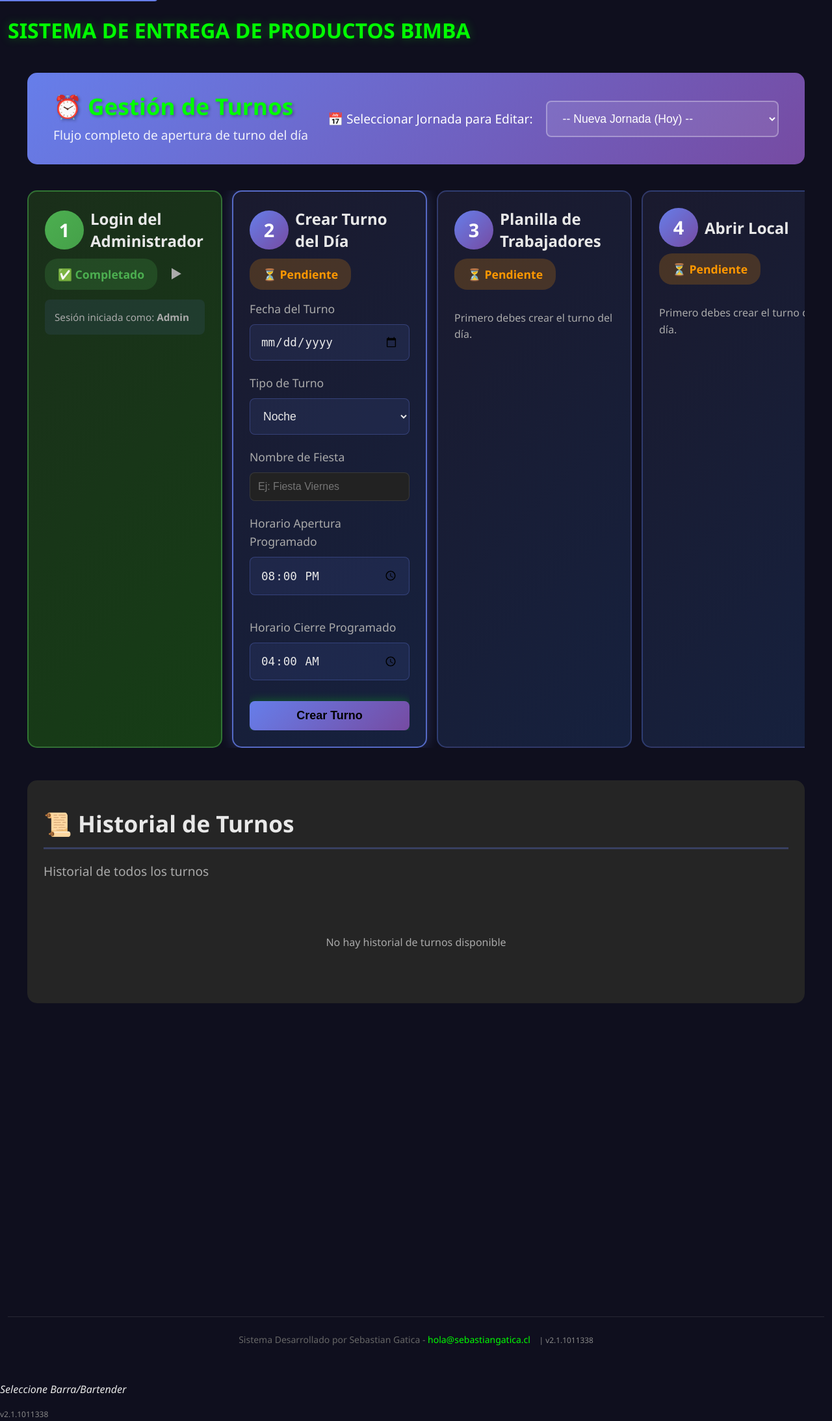
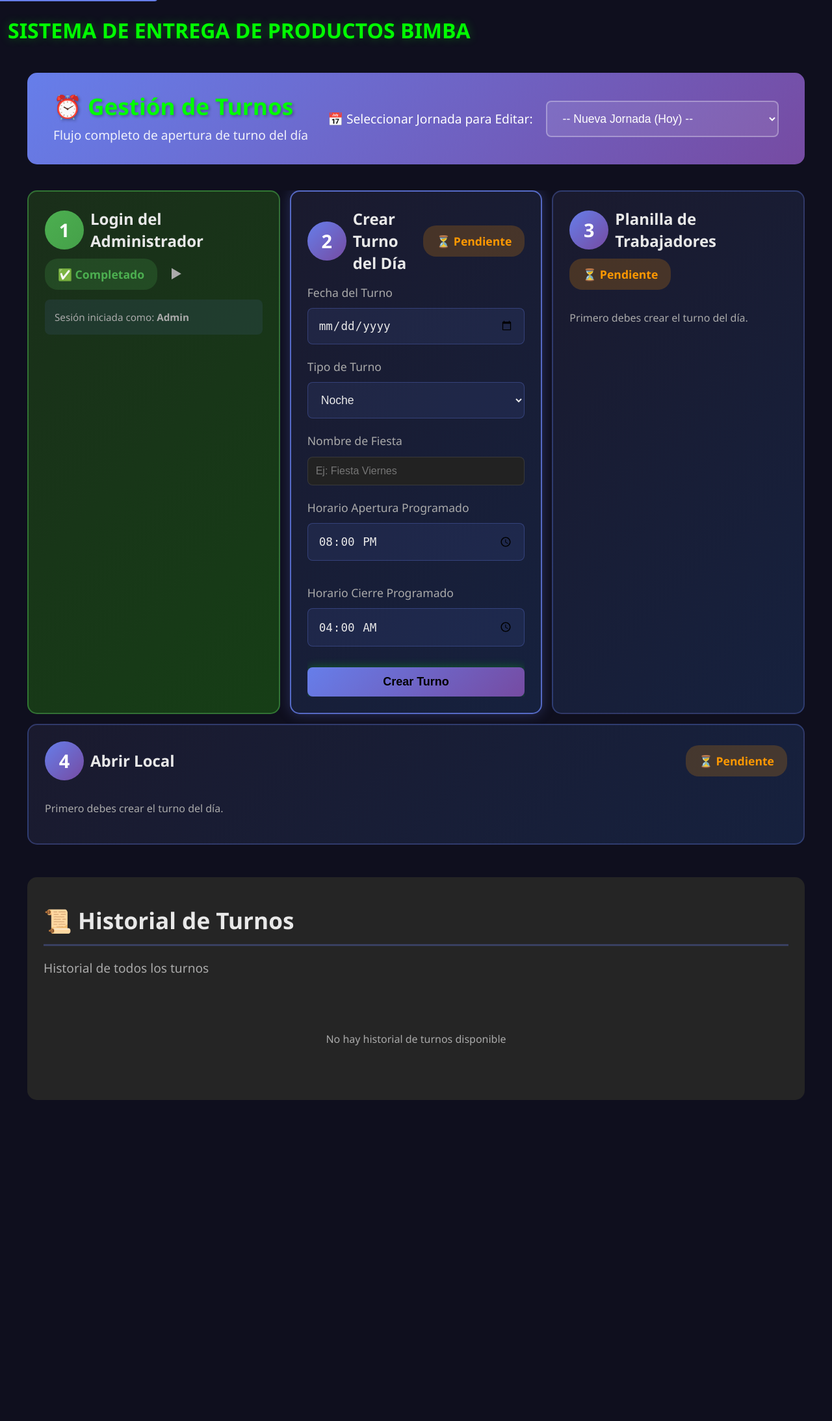
Before and after one commit to stvaldivia/stvaldivia, a Flask app: template app/templates/admin_turnos.html in a window 1280 px wide. Shown: the whole page at 65% size. After the commit the page ends 1693 px from the top, so only its background shows below. Run offline with Flask 3, Linux system fonts and the light colour scheme; the template is opened without the code that fills it, so the values that code supplies are empty; some libraries are stand-ins or nearby versions.

Commit message:
fix: Eliminar scroll horizontal en página admin/turnos
- Agregar overflow-x: hidden en html, body y contenedores
- Cambiar flex-wrap: nowrap a wrap en flujo-container
- Ajustar min-width de step-card para evitar overflow
- Cambiar white-space: nowrap a normal en headers
- Mejorar scrollbar de planilla-table-container
- Asegurar box-sizing: border-box en todos los elementos

```diff
--- a/app/templates/admin_turnos.html
+++ b/app/templates/admin_turnos.html
@@ -3,16 +3,24 @@
 
 {% block head_extra %}
 <style>
+    /* Eliminar scroll horizontal */
+    html, body {
+        overflow-x: hidden !important;
+        max-width: 100vw !important;
+    }
+
     /* Forzar ancho completo para la página de turnos */
     /* Sobrescribir el max-width del contenedor principal solo en esta página */
     body .container {
         max-width: 100% !important;
+        overflow-x: hidden !important;
     }
 
     body .main-container {
         max-width: 100% !important;
         padding-left: 0 !important;
         padding-right: 0 !important;
+        overflow-x: hidden !important;
     }
 
     /* Optimizado para pantalla de 52" - Fuentes y elementos grandes para mejor legibilidad */
@@ -22,6 +30,7 @@
         padding: 30px;
         box-sizing: border-box;
         margin: 0;
+        overflow-x: hidden !important;
     }
 
     .turnos-header {
@@ -49,7 +58,8 @@
         margin: 0;
         font-size: 2.2rem;
         text-shadow: 2px 2px 4px rgba(0,0,0,0.3);
-        white-space: nowrap;
+        white-space: normal;
+        word-wrap: break-word;
         font-weight: bold;
     }
 
@@ -57,7 +67,8 @@
         margin: 0;
         font-size: 1.2rem;
         opacity: 0.9;
-        white-space: nowrap;
+        white-space: normal;
+        word-wrap: break-word;
     }
 
     .turnos-header-right {
@@ -71,8 +82,9 @@
     .turnos-header-right label {
         margin: 0;
         font-size: 1.2rem;
-        white-space: nowrap;
-        flex-shrink: 0;
+        white-space: normal;
+        word-wrap: break-word;
+        flex-shrink: 1;
         font-weight: 500;
     }
 
@@ -100,8 +112,10 @@
         display: flex;
         flex-direction: row;
         gap: 15px;
-        flex-wrap: nowrap;
-        overflow-x: auto;
+        flex-wrap: wrap;
+        overflow-x: hidden;
+        width: 100%;
+        box-sizing: border-box;
     }
 
     .step-card {
@@ -110,11 +124,12 @@
         border-radius: 15px;
         padding: 25px;
         transition: all 0.3s ease;
-        flex: 1;
-        min-width: 300px;
+        flex: 1 1 300px;
+        min-width: 0;
         max-width: 100%;
         display: flex;
         flex-direction: column;
+        box-sizing: border-box;
     }
 
     .step-card.completed {
@@ -372,6 +387,21 @@
     .planilla-table-container {
         margin: 20px 0;
         overflow-x: auto;
+        max-width: 100%;
+        box-sizing: border-box;
+    }
+
+    .planilla-table-container::-webkit-scrollbar {
+        height: 8px;
+    }
+
+    .planilla-table-container::-webkit-scrollbar-track {
+        background: rgba(255, 255, 255, 0.05);
+    }
+
+    .planilla-table-container::-webkit-scrollbar-thumb {
+        background: rgba(102, 126, 234, 0.5);
+        border-radius: 4px;
     }
 
     .planilla-table {
```
